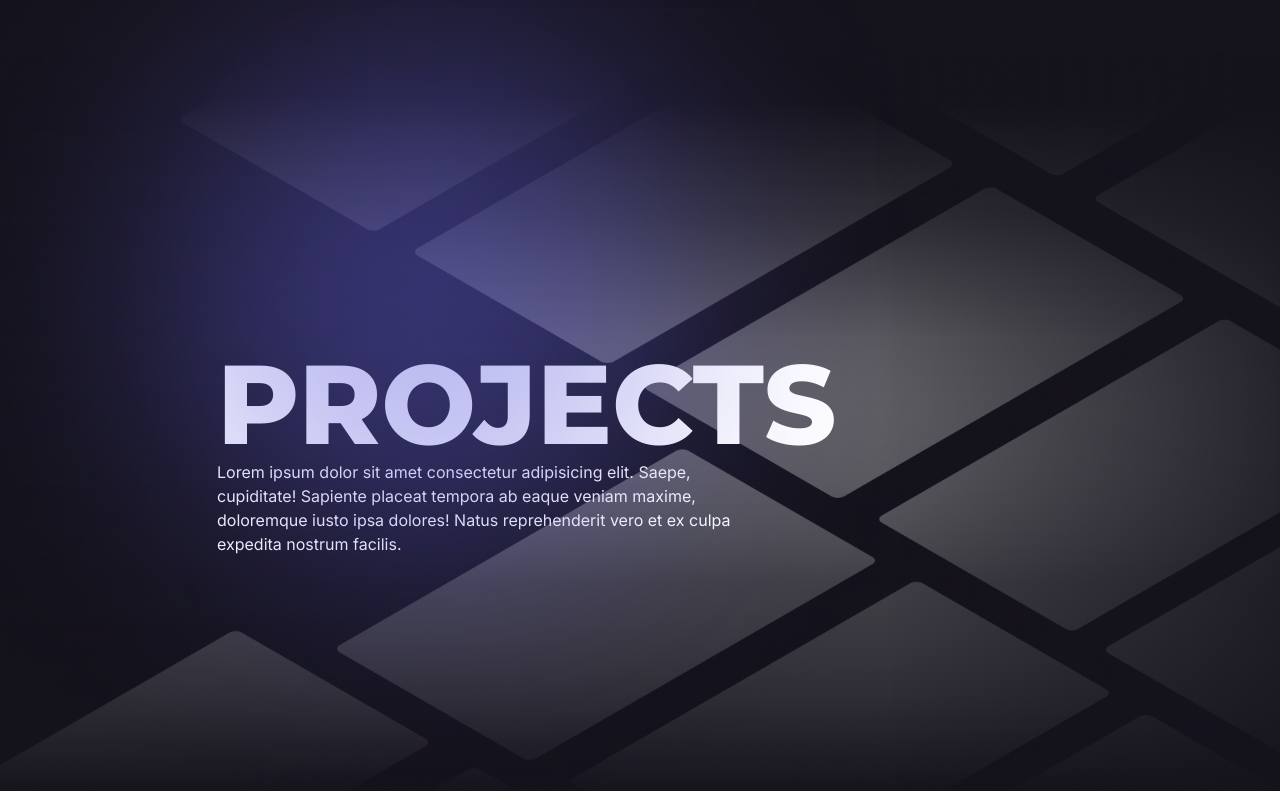
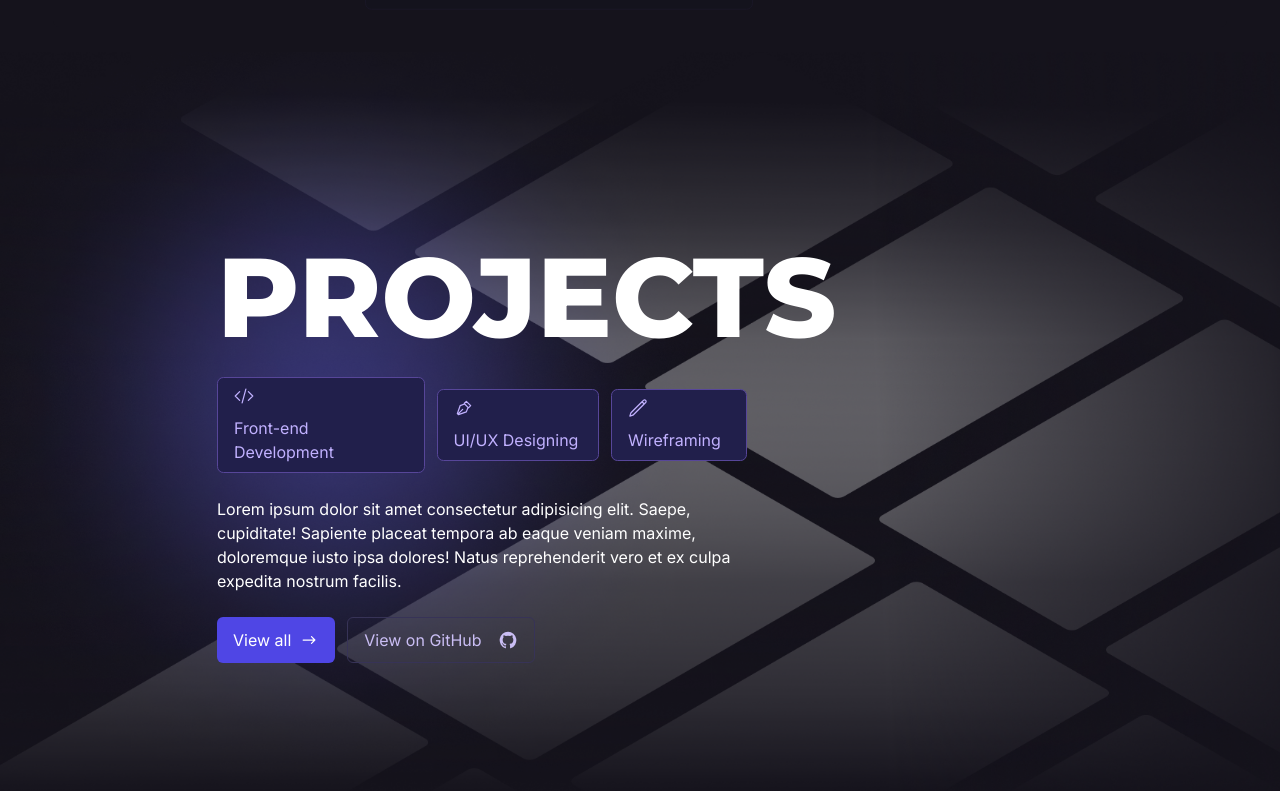
Before and after one commit to fwedwicc/FM-Portfolio, a React (Vite) app in the folder fm-portfolio/: page / in a window 1280 px wide. Shown: the part 3074-3865 px from the top of the page. Built offline with nearby package versions, Linux system fonts and the light colour scheme.

Commit message:
Modified and finished initial component and content for project section

```diff
--- a/fm-portfolio/src/components/Project.jsx
+++ b/fm-portfolio/src/components/Project.jsx
@@ -1,16 +1,42 @@
 import React from 'react'
-import {glow04} from '../assets'
+import Badge from './Badge'
+import { ProjectData } from '../constants'
+import Button from './Button'
 
 const Project = () => {
+  const project = ProjectData[0];
+
   return (
     <>
-      <img src={glow04} alt="Glow eclipse" className='absolute top-[360vh]' id='scroll-animation-' />
       <div className='lg:pl-[13.5rem] pl-[2rem] flex h-full'>
         <div className='flex h-full items-center'>
           <div className='grid grid-cols-8'>
-            <div className='lg:col-span-4 col-span-7 p-px'>
-              <h1 className='uppercase text-white font-black text-[3rem] lg:text-[7rem] whitespace-nowrap leading-none' id='scroll-animation-'>Projects</h1>
-              <p className='text-white'>Lorem ipsum dolor sit amet consectetur adipisicing elit. Saepe, cupiditate! Sapiente placeat tempora ab eaque veniam maxime, doloremque iusto ipsa dolores! Natus reprehenderit vero et ex culpa expedita nostrum facilis.</p>
+            <div className='lg:col-span-4 col-span-7 p-px space-y-[1.5rem] z-10'>
+              <h1 className='uppercase text-white font-black text-[3rem] lg:text-[7rem] whitespace-nowrap leading-none' id='scroll-animation-'>{project.title}</h1>
+              {/* Rendered roles badges */}
+              <div className='space-x-3 flex justify-start items-center flex-nowrap'>
+                {project.badge.map((badge, index) => (
+                  <Badge key={index} text={badge.title} styles={'lg:py-2 lg:px-4 py-1 px-2 inline-flex items-center flex-wrap gap-2.5 text-[12px] lg:text-[16px] bg-[#211F4B] border-[#574699]'}>
+                    <svg xmlns="http://www.w3.org/2000/svg" fill="none" viewBox="0 0 24 24" strokeWidth={1.5} stroke="currentColor" className="lg:size-5 size-3">
+                      <path strokeLinecap="round" strokeLinejoin="round" d={badge.svgPath} />
+                    </svg>
+                  </Badge>
+                ))}
+              </div>
+              <p className='text-white'>{project.content}</p>
+              <div className='flex gap-3'>
+                <Button text={'View all'} styles={'z-10 text-white bg-indigo-600 flex justify-center items-center gap-2'}>
+                  <svg className="lg:w-5 w-4 lg:h-5 h-4" aria-hidden="true" xmlns="http://www.w3.org/2000/svg" width="24" height="24" fill="none" viewBox="0 0 24 24">
+                    <path stroke="currentColor" strokeLinecap="round" strokeLinejoin="round" strokeWidth="1.5" d="M19 12H5m14 0-4 4m4-4-4-4" />
+                  </svg>
+
+                </Button>
+                <Button text={'View on GitHub'} styles={'z-10 bg-transparent border border-[#373357] text-[#cabef4] flex justify-center items-center gap-4'}>
+                  <svg className='lg:w-5 w-4 lg:h-5 h-4' aria-hidden="true" xmlns="http://www.w3.org/2000/svg" width="24" height="24" fill="currentColor" viewBox="0 0 24 24">
+                    <path fill-rule="evenodd" d="M12.006 2a9.847 9.847 0 0 0-6.484 2.44 10.32 10.32 0 0 0-3.393 6.17 10.48 10.48 0 0 0 1.317 6.955 10.045 10.045 0 0 0 5.4 4.418c.504.095.683-.223.683-.494 0-.245-.01-1.052-.014-1.908-2.78.62-3.366-1.21-3.366-1.21a2.711 2.711 0 0 0-1.11-1.5c-.907-.637.07-.621.07-.621.317.044.62.163.885.346.266.183.487.426.647.71.135.253.318.476.538.655a2.079 2.079 0 0 0 2.37.196c.045-.52.27-1.006.635-1.37-2.219-.259-4.554-1.138-4.554-5.07a4.022 4.022 0 0 1 1.031-2.75 3.77 3.77 0 0 1 .096-2.713s.839-.275 2.749 1.05a9.26 9.26 0 0 1 5.004 0c1.906-1.325 2.74-1.05 2.74-1.05.37.858.406 1.828.101 2.713a4.017 4.017 0 0 1 1.029 2.75c0 3.939-2.339 4.805-4.564 5.058a2.471 2.471 0 0 1 .679 1.897c0 1.372-.012 2.477-.012 2.814 0 .272.18.592.687.492a10.05 10.05 0 0 0 5.388-4.421 10.473 10.473 0 0 0 1.313-6.948 10.32 10.32 0 0 0-3.39-6.165A9.847 9.847 0 0 0 12.007 2Z" clip-rule="evenodd" />
+                  </svg>
+                </Button>
+              </div>
             </div>
           </div>
         </div>
--- a/fm-portfolio/src/constants/index.js
+++ b/fm-portfolio/src/constants/index.js
@@ -180,3 +180,25 @@ export const AboutData = [
     ]
   }
 ];
+
+export const ProjectData = [
+  {
+    title: "Projects",
+    content: "Lorem ipsum dolor sit amet consectetur adipisicing elit. Saepe, cupiditate! Sapiente placeat tempora ab eaque veniam maxime, doloremque iusto ipsa dolores! Natus reprehenderit vero et ex culpa expedita nostrum facilis.",
+    badge: [
+      {
+        title: "Front-end Development",
+        svgPath: "M17.25 6.75 22.5 12l-5.25 5.25m-10.5 0L1.5 12l5.25-5.25m7.5-3-4.5 16.5"
+      },
+      {
+        title: "UI/UX Designing",
+        svgPath: "m4.988 19.012 5.41-5.41m2.366-6.424 4.058 4.058-2.03 5.41L5.3 20 4 18.701l3.355-9.494 5.41-2.029Zm4.626 4.625L12.197 6.61 14.807 4 20 9.194l-2.61 2.61Z"
+      },
+      {
+        title: "Wireframing",
+        svgPath: "m16.862 4.487 1.687-1.688a1.875 1.875 0 1 1 2.652 2.652L6.832 19.82a4.5 4.5 0 0 1-1.897 1.13l-2.685.8.8-2.685a4.5 4.5 0 0 1 1.13-1.897L16.863 4.487Zm0 0L19.5 7.125"
+      },
+    ],
+
+  }
+]
```
Also changed, not shown: fm-portfolio/src/assets/compiled-projects.png.
